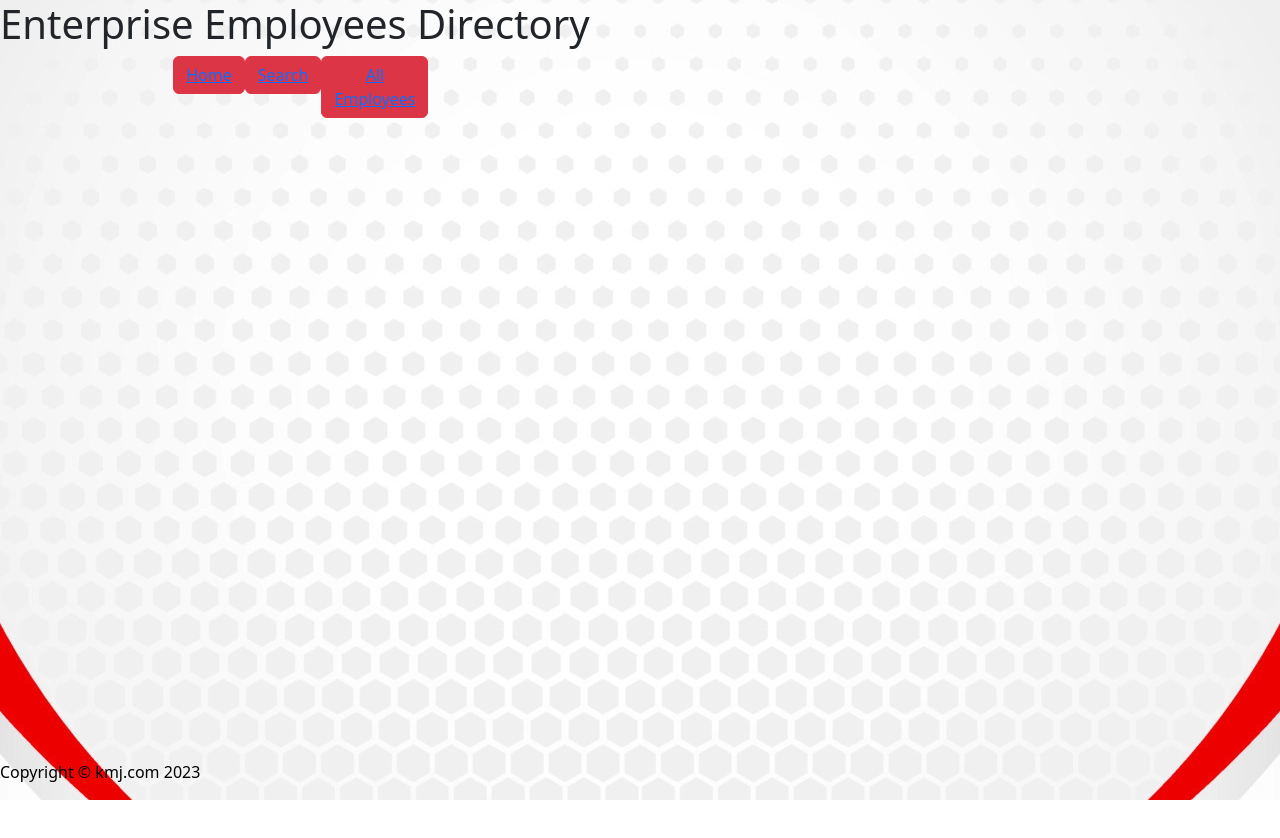
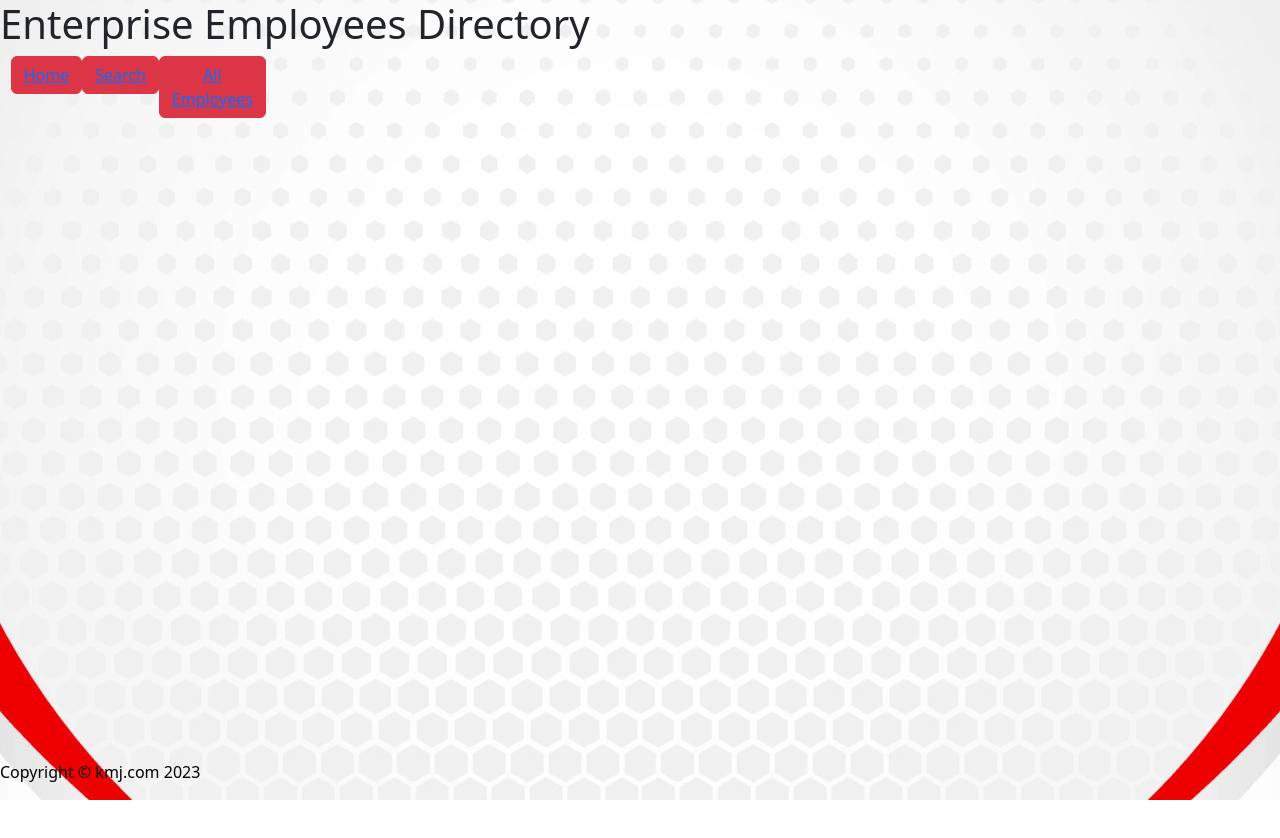
Before and after one commit to stjohnj0331/grp07_hackathon, a React (Create React App) app in the folder client-frontend/: page / in a window 1280 px wide. Built offline with nearby package versions, Linux system fonts and the light colour scheme.

Commit message:
typo fixed

```diff
--- a/client-frontend/src/App.js
+++ b/client-frontend/src/App.js
@@ -16,7 +16,7 @@ export default function App() {
         <Header />
         <header className='nav'>
           <ButtonGroup>
-            <Col xs={8}></Col>
+            <Col xs={0}></Col>
             <Col><Button variant="danger"><Link style={styles.nav} to="/">Home</Link></Button></Col>
             <Col><Button variant="danger"><Link style={styles.nav} to='/search'>Search</Link></Button></Col>
             <Col><Button variant="danger"><Link style={styles.nav} to='/allEmployees'>All Employees</Link></Button></Col>
@@ -29,7 +29,7 @@ export default function App() {
               <Route path="search" element={<SearchForm />} />
               <Route path="allEmployees" element={<EmployeeContainer />} />
             </Routes>
-          </Row>
+        </Row>
         </main>
         <footer style={styles.footer}>
           Copyright &copy; kmj.com {new Date().getUTCFullYear()}
@@ -58,5 +58,5 @@ const styles = {
     bottom: 0,
     height: '5%',
     color: 'black'
-  }
+  },
 }
```
